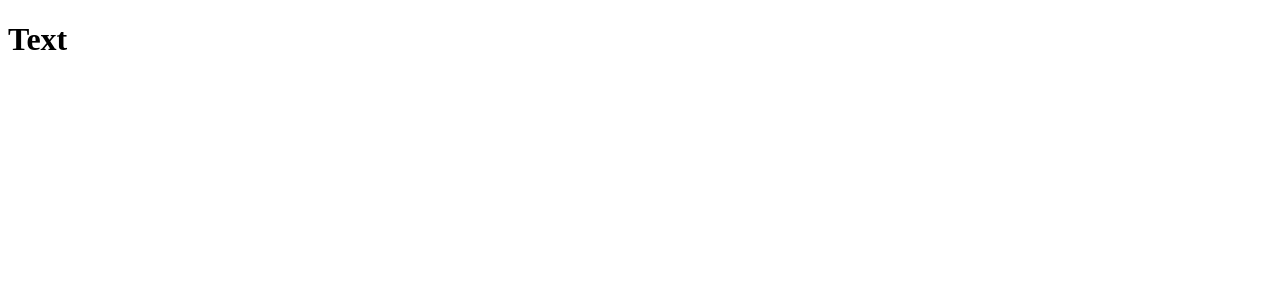
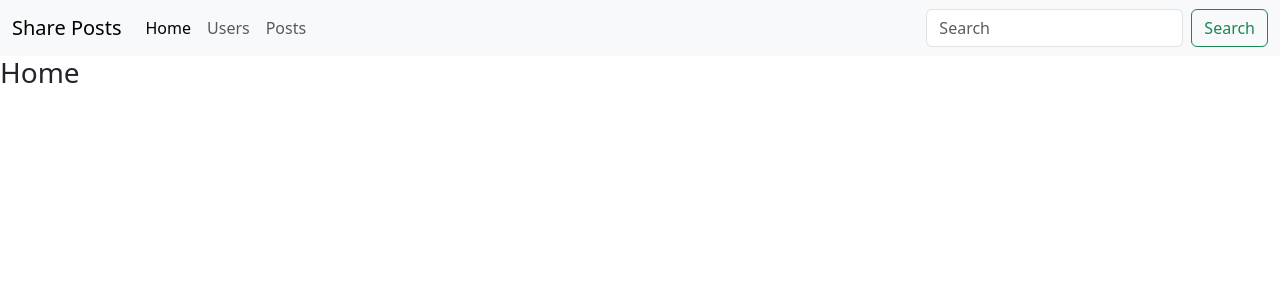
Before and after one commit to ehsan-karimi-cryp/share-posts-website, a React (Create React App) app: page / in a window 1280 px wide. Shown: the top 300 px of the page. Built offline with nearby package versions, Linux system fonts and the light colour scheme.

Commit message:
header added

```diff
--- a/src/App.js
+++ b/src/App.js
@@ -1,5 +1,17 @@
+import { BrowserRouter , Routes , Route} from "react-router-dom";
+import Header from "./components/Header";
+import Home from "./pages/Home"
+
 function App() {
-  return <h1>Text</h1>;
+  return (
+    <BrowserRouter>
+    <Header />
+      <Routes>
+        <Route path="/" element={<Home />}/>
+      </Routes>
+
+    </BrowserRouter>
+  )
 }
 
 export default App;
--- /dev/null
+++ b/src/components/Header.js
@@ -0,0 +1,37 @@
+import { NavLink } from "react-router-dom";
+
+function Header(){
+
+    return (
+        <nav className="navbar navbar-expand-lg bg-body-tertiary">
+  <div className="container-fluid">
+    <NavLink className="navbar-brand" to="/">Share Posts</NavLink>
+    <button className="navbar-toggler" type="button" data-bs-toggle="collapse" data-bs-target="#navbarSupportedContent" aria-controls="navbarSupportedContent" aria-expanded="false" aria-label="Toggle navigation">
+      <span className="navbar-toggler-icon"></span>
+    </button>
+    <div className="collapse navbar-collapse" id="navbarSupportedContent">
+      <ul className="navbar-nav me-auto mb-2 mb-lg-0">
+        <li className="nav-item">
+          <NavLink className="nav-link active" aria-current="page" to="/">Home</NavLink>
+        </li>
+        <li className="nav-item">
+          <NavLink className="nav-link" to="/users">Users</NavLink>
+        </li>
+        <li className="nav-item">
+          <NavLink className="nav-link" to="/posts">Posts</NavLink>
+        </li>
+      </ul>
+
+
+
+      <form className="d-flex" role="search">
+        <input className="form-control me-2" type="search" placeholder="Search" aria-label="Search" />
+        <button className="btn btn-outline-success" type="submit">Search</button>
+      </form>
+    </div>
+  </div>
+</nav>
+    )
+
+}
+export default Header;
--- a/src/index.js
+++ b/src/index.js
@@ -1,6 +1,8 @@
 import React from "react";
 import ReactDOM from "react-dom/client";
 import App from "./App";
+import "bootstrap/dist/css/bootstrap.min.css";
+import "bootstrap/dist/js/bootstrap.bundle";
 
 const root = ReactDOM.createRoot(document.getElementById("root"));
 root.render(
--- /dev/null
+++ b/src/pages/Home.js
@@ -0,0 +1,5 @@
+function Home(){
+    return <h3>Home</h3>
+
+}
+export default Home;
```
